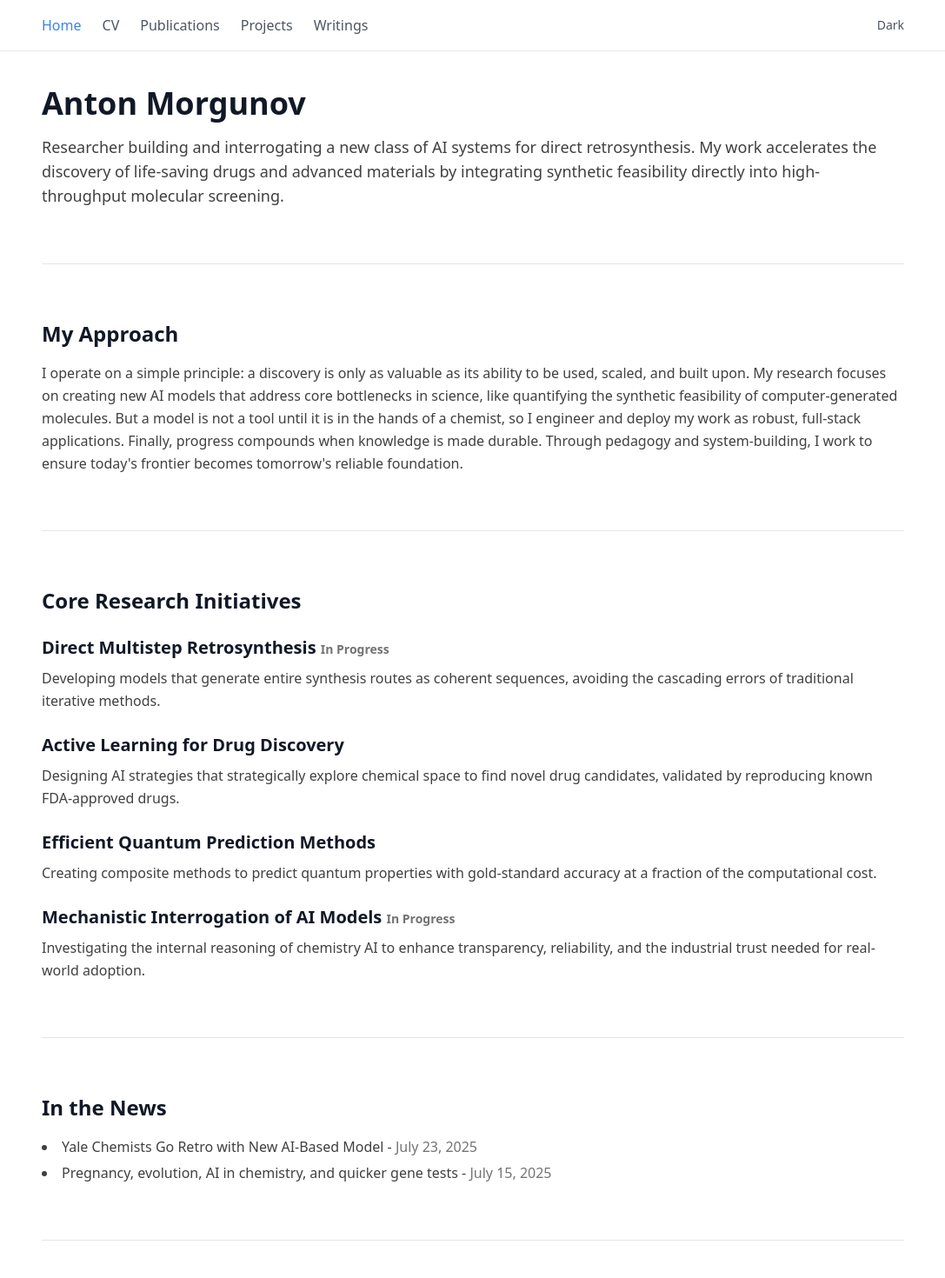
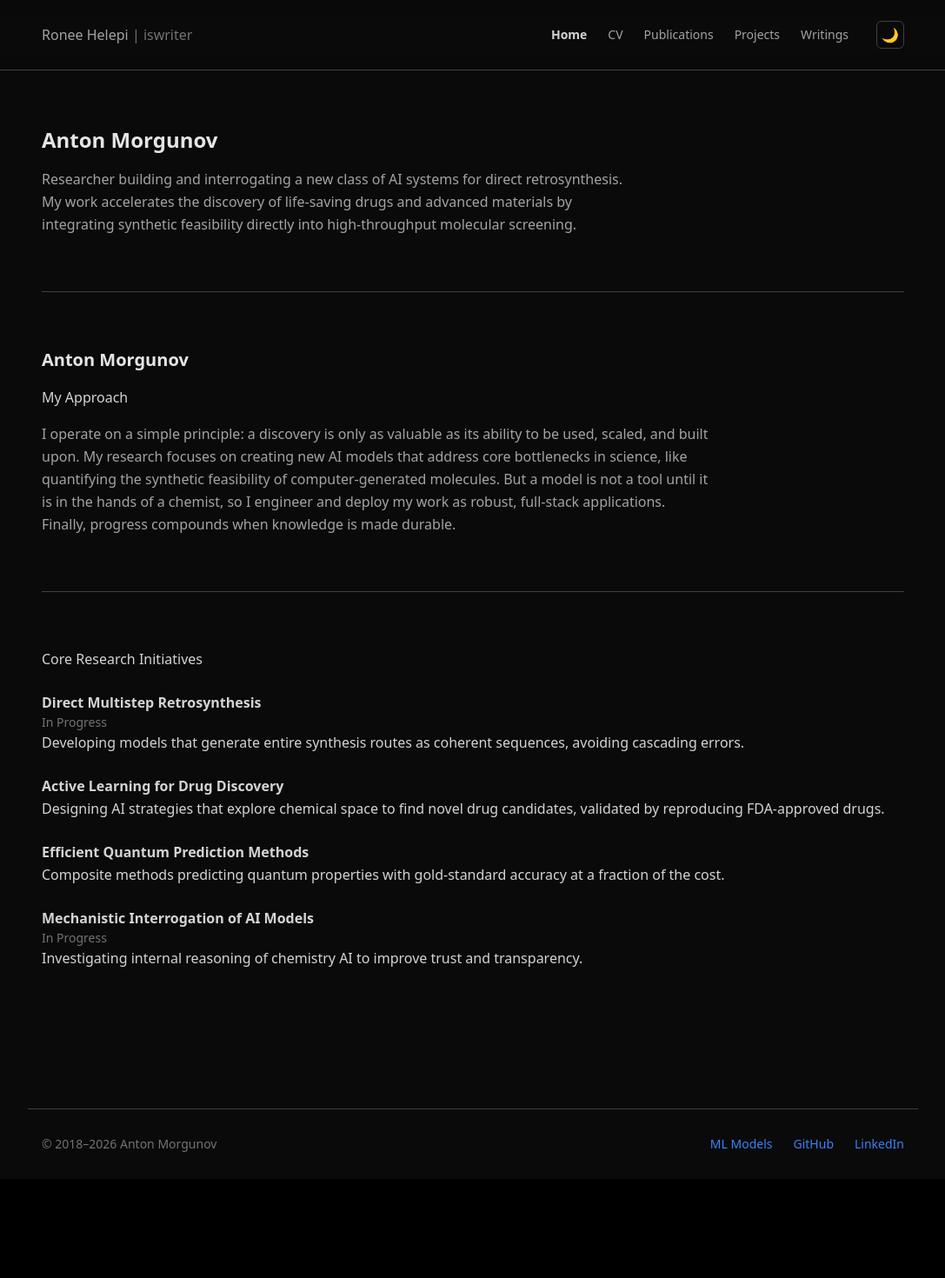
Before and after one commit to RONHEL235/minimal-academic-portfolio, a React (Vite) app: page / in a window 1280 px wide. Shown: the top 1470 px of the page at 87% size, without its empty margins (96-1183 px from the left). After the commit the page ends 1356 px from the top, so only its background shows below. Built offline with nearby package versions, Linux system fonts and the light colour scheme.

Commit message:
Theme toggle debuging, we try again tomorrow

```diff
--- a/src/App.jsx
+++ b/src/App.jsx
@@ -11,9 +11,10 @@ import Writings from "./pages/Writings";
 export default function App() {
   return (
     <BrowserRouter>
-      <div className="min-h-screen bg-white dark:bg-black text-gray-900 dark:text-gray-100">
+      <div className="min-h-screen bg-neutral-950 text-neutral-100">
         <Navbar />
-        <main className="max-w-5xl mx-auto px-4 py-10">
+
+        <main className="max-w-5xl mx-auto px-4 py-16 space-y-16">
           <Routes>
             <Route path="/" element={<Home />} />
             <Route path="/cv" element={<CV />} />
@@ -22,6 +23,7 @@ export default function App() {
             <Route path="/writings" element={<Writings />} />
           </Routes>
         </main>
+
         <Footer />
       </div>
     </BrowserRouter>
--- a/src/components/Footer.jsx
+++ b/src/components/Footer.jsx
@@ -1,12 +1,23 @@
 export default function Footer() {
   return (
-    <footer className="mt-20 border-t border-neutral-200
-    ark:border-neutral-800">
-        <div className="max-w-3xl mx-auto px-4 py-6 text-sm text-neutral-500 dark:text-neutral-500 flex gap-4">
-            <a href="#">GitHub</a>
-            <a href="#">LinkedIn</a>
-            <a href="#">Email</a>
+    <footer className="mt-24">
+      <div className="max-w-5xl mx-auto px-4 border-t border-neutral-700">
+        <div className="flex flex-wrap items-center justify-between h-20 text-sm text-neutral-500">
+          <div>© 2018–2026 Anton Morgunov</div>
+
+          <div className="flex gap-6">
+            <a href="#" className="hover:text-neutral-300">
+              ML Models
+            </a>
+            <a href="#" className="hover:text-neutral-300">
+              GitHub
+            </a>
+            <a href="#" className="hover:text-neutral-300">
+              LinkedIn
+            </a>
+          </div>
         </div>
+      </div>
     </footer>
   );
 }
--- a/src/components/Navbar.jsx
+++ b/src/components/Navbar.jsx
@@ -1,36 +1,91 @@
 import { NavLink } from "react-router-dom";
+import { useState } from "react";
 import ThemeToggle from "./ThemeToggle";
 
+export default function Navbar() {
+  const [open, setOpen] = useState(false);
+
   const links = [
-  { name: "Home", path: "/" },
-  { name: "CV", path: "/cv" },
-  { name: "Publications", path: "/publications" },
-  { name: "Projects", path: "/projects" },
-  { name: "Writings", path: "/writings" }
+    { name: "Home", to: "/" },
+    { name: "CV", to: "/cv" },
+    { name: "Publications", to: "/publications" },
+    { name: "Projects", to: "/projects" },
+    { name: "Writings", to: "/writings" },
   ];
 
-export default function Navbar() {
   return (
-    <nav className="border-b border-gray-200 dark:border-gray-800">
-      <div className="max-w-5xl mx-auto px-4 py-4 flex justify-between items-center">
-        <div className="flex gap-6">
-          {links.map(link => (
+    <nav className="sticky top-0 z-50 bg-neutral-950/80 backdrop-blur-md border-b border-neutral-700">
+      <div className="w-full">
+        <div className="max-w-5xl mx-auto px-4">
+          <div className="flex items-center justify-between h-20">
+            {/* NAME */}
+            <div className="text-neutral-400 font-medium">
+              Ronee Helepi{" "}
+              <span className="text-neutral-500">| iswriter</span>
+            </div>
+
+            {/* DESKTOP */}
+            <div className="hidden md:flex items-center gap-8">
+              <div className="flex gap-6 text-sm">
+                {links.map((link) => (
                   <NavLink
                     key={link.name}
-              to={link.path}
+                    to={link.to}
                     className={({ isActive }) =>
                       isActive
-                  ? "text-blue-500 font-medium"
-                  : "text-gray-600 dark:text-gray-300"
+                        ? "font-semibold text-neutral-300"
+                        : "text-neutral-400 hover:text-neutral-300"
                     }
                   >
                     {link.name}
                   </NavLink>
                 ))}
               </div>
+              <ThemeToggle />
+            </div>
 
-        {/* Far right */}
+            {/* MOBILE RIGHT SIDE */}
+            <div className="md:hidden flex items-center gap-4">
               <ThemeToggle />
+              <button
+                onClick={() => setOpen(!open)}
+                className="text-neutral-400"
+              >
+                <svg
+                  className="w-6 h-6"
+                  viewBox="0 0 24 24"
+                  fill="none"
+                  stroke="currentColor"
+                  strokeWidth="2"
+                >
+                  <path d="M3 6h18M3 12h18M3 18h18" />
+                </svg>
+              </button>
+            </div>
+          </div>
+        </div>
+
+        {/* MOBILE MENU */}
+        {open && (
+          <div className="md:hidden border-t border-neutral-700">
+            <div className="max-w-5xl mx-auto px-4 py-4 space-y-4">
+              {links.map((link) => (
+                <NavLink
+                  key={link.name}
+                  to={link.to}
+                  onClick={() => setOpen(false)}
+                  className={({ isActive }) =>
+                    isActive
+                      ? "block font-semibold text-neutral-300"
+                      : "block text-neutral-400"
+                  }
+                >
+                  {link.name}
+                </NavLink>
+              ))}
+            </div>
+          </div>
+        )}
       </div>
     </nav>
   );
--- a/src/components/ThemeToggle.jsx
+++ b/src/components/ThemeToggle.jsx
@@ -1,18 +1,73 @@
-import { useEffect, useState } from "react";
+import { useEffect, useState, useRef } from "react";
 
 export default function ThemeToggle() {
-  const [theme, setTheme] = useState("light");
+  const [theme, setTheme] = useState("dark");
+  const [open, setOpen] = useState(false);
+  const ref = useRef(null);
 
+  // Apply theme safely
+  const applyTheme = (mode) => {
+    setTheme(mode);
+    if (mode === "dark") {
+      document.documentElement.classList.add("dark");
+    } else {
+      document.documentElement.classList.remove("dark");
+    }
+    localStorage.setItem("theme", mode);
+  };
+
+  // Load theme on first mount
   useEffect(() => {
-    document.documentElement.classList.toggle("dark", theme === "dark");
-  }, [theme]);
+    const saved = localStorage.getItem("theme") || "dark";
+    applyTheme(saved);
+  }, []);
+
+  // Close dropdown on outside click
+  useEffect(() => {
+    const handler = (e) => {
+      if (ref.current && !ref.current.contains(e.target)) {
+        setOpen(false);
+      }
+    };
+    document.addEventListener("mousedown", handler);
+    return () => document.removeEventListener("mousedown", handler);
+  }, []);
 
   return (
-    <button
-      onClick={() => setTheme(theme === "light" ? "dark" : "light")}
-      className="text-sm text-gray-600 dark:text-gray-300"
-    >
-      {theme === "light" ? "Dark" : "Light"}
-    </button>
+    <div ref={ref} className="relative">
+      {/* TOGGLE BUTTON */}
+      <button
+        onClick={() => setOpen(!open)}
+        aria-label="Theme options"
+        className="w-8 h-8 flex items-center justify-center rounded-md border border-neutral-700 hover:bg-neutral-800 text-neutral-400"
+      >
+        {theme === "dark" ? "🌙" : "☀️"}
+      </button>
+
+      {/* DROPDOWN */}
+      {open && (
+        <div className="absolute right-0 mt-2 w-28 rounded-md border border-neutral-700 bg-neutral-900 shadow-lg z-50">
+          <button
+            onClick={() => {
+              applyTheme("light");
+              setOpen(false);
+            }}
+            className="flex items-center gap-2 w-full px-4 py-2 text-sm text-neutral-400 hover:bg-neutral-800"
+          >
+            ☀️ Light
+          </button>
+
+          <button
+            onClick={() => {
+              applyTheme("dark");
+              setOpen(false);
+            }}
+            className="flex items-center gap-2 w-full px-4 py-2 text-sm text-neutral-400 hover:bg-neutral-800"
+          >
+            🌙 Dark
+          </button>
+        </div>
+      )}
+    </div>
   );
 }
--- a/src/index.css
+++ b/src/index.css
@@ -16,7 +16,7 @@
   }
 
   p {
-    @apply text-neutral-700 dark:text-neutral-400 mb-4;
+    @apply text-neutral-300;
   }
 
   a {
--- a/src/pages/Home.jsx
+++ b/src/pages/Home.jsx
@@ -1,109 +1,90 @@
 export default function Home() {
   return (
     <div className="space-y-16">
-
-      {/* Hero / Intro Section */}
-      <section className="space-y-4">
-        <h1 className="text-4xl font-bold">Anton Morgunov</h1>
-        <p className="text-lg text-neutral-700 dark:text-neutral-400">
-          Researcher building and interrogating a new class of AI systems for direct retrosynthesis.
-          My work accelerates the discovery of life-saving drugs and advanced materials by integrating
-          synthetic feasibility directly into high-throughput molecular screening.
+      {/* HERO */}
+      <section>
+        <h1 className="text-2xl font-semibold text-neutral-200">
+          Anton Morgunov
+        </h1>
+        <p className="mt-4 max-w-2xl text-neutral-400">
+          Researcher building and interrogating a new class of AI systems for
+          direct retrosynthesis. My work accelerates the discovery of life-saving
+          drugs and advanced materials by integrating synthetic feasibility
+          directly into high-throughput molecular screening.
         </p>
       </section>
 
-      <hr className="border-neutral-200 dark:border-neutral-800" />
+      <div className="border-t border-neutral-700" />
 
-      {/* Approach Section */}
-      <section className="space-y-4">
-        <h2 className="text-2xl font-semibold">My Approach</h2>
-        <p className="text-neutral-700 dark:text-neutral-400">
-          I operate on a simple principle: a discovery is only as valuable as its ability to be used, scaled,
-          and built upon. My research focuses on creating new AI models that address core bottlenecks in science,
-          like quantifying the synthetic feasibility of computer-generated molecules. But a model is not a tool
-          until it is in the hands of a chemist, so I engineer and deploy my work as robust, full-stack applications.
-          Finally, progress compounds when knowledge is made durable. Through pedagogy and system-building, I work
-          to ensure today's frontier becomes tomorrow's reliable foundation.
+      {/* APPROACH */}
+      <section>
+        <h2 className="text-xl font-semibold text-neutral-200">
+          Anton Morgunov
+        </h2>
+        <h3 className="mt-4 font-medium text-neutral-300">My Approach</h3>
+        <p className="mt-4 max-w-3xl text-neutral-400">
+          I operate on a simple principle: a discovery is only as valuable as its
+          ability to be used, scaled, and built upon. My research focuses on
+          creating new AI models that address core bottlenecks in science, like
+          quantifying the synthetic feasibility of computer-generated molecules.
+          But a model is not a tool until it is in the hands of a chemist, so I
+          engineer and deploy my work as robust, full-stack applications.
+          Finally, progress compounds when knowledge is made durable.
         </p>
       </section>
 
-      <hr className="border-neutral-200 dark:border-neutral-800" />
+      <div className="border-t border-neutral-700" />
 
-      {/* Core Research Initiatives */}
-      <section className="space-y-6">
-        <h2 className="text-2xl font-semibold">Core Research Initiatives</h2>
+      {/* CORE RESEARCH */}
+      <section>
+        <h3 className="font-medium text-neutral-300">
+          Core Research Initiatives
+        </h3>
 
-        {/* Each Initiative */}
-        <div className="space-y-2">
-          <h3 className="text-xl font-semibold">Direct Multistep Retrosynthesis <span className="text-sm text-neutral-500 dark:text-neutral-400">In Progress</span></h3>
-          <p className="text-neutral-700 dark:text-neutral-400">
-            Developing models that generate entire synthesis routes as coherent sequences, avoiding the cascading errors of traditional iterative methods.
-          </p>
-        </div>
+        <ul className="mt-6 space-y-6 text-neutral-400">
+          <li>
+            <strong className="text-neutral-300">
+              Direct Multistep Retrosynthesis
+            </strong>
+            <div className="text-sm text-neutral-500">In Progress</div>
+            <p>
+              Developing models that generate entire synthesis routes as coherent
+              sequences, avoiding cascading errors.
+            </p>
+          </li>
 
-        <div className="space-y-2">
-          <h3 className="text-xl font-semibold">Active Learning for Drug Discovery</h3>
-          <p className="text-neutral-700 dark:text-neutral-400">
-            Designing AI strategies that strategically explore chemical space to find novel drug candidates, validated by reproducing known FDA-approved drugs.
-          </p>
-        </div>
+          <li>
+            <strong className="text-neutral-300">
+              Active Learning for Drug Discovery
+            </strong>
+            <p>
+              Designing AI strategies that explore chemical space to find novel
+              drug candidates, validated by reproducing FDA-approved drugs.
+            </p>
+          </li>
 
-        <div className="space-y-2">
-          <h3 className="text-xl font-semibold">Efficient Quantum Prediction Methods</h3>
-          <p className="text-neutral-700 dark:text-neutral-400">
-            Creating composite methods to predict quantum properties with gold-standard accuracy at a fraction of the computational cost.
-          </p>
-        </div>
+          <li>
+            <strong className="text-neutral-300">
+              Efficient Quantum Prediction Methods
+            </strong>
+            <p>
+              Composite methods predicting quantum properties with gold-standard
+              accuracy at a fraction of the cost.
+            </p>
+          </li>
 
-        <div className="space-y-2">
-          <h3 className="text-xl font-semibold">Mechanistic Interrogation of AI Models <span className="text-sm text-neutral-500 dark:text-neutral-400">In Progress</span></h3>
-          <p className="text-neutral-700 dark:text-neutral-400">
-            Investigating the internal reasoning of chemistry AI to enhance transparency, reliability, and the industrial trust needed for real-world adoption.
-          </p>
-        </div>
-      </section>
-
-      <hr className="border-neutral-200 dark:border-neutral-800" />
-
-      {/* News Section */}
-      <section className="space-y-4">
-        <h2 className="text-2xl font-semibold">In the News</h2>
-        <ul className="list-disc list-inside text-neutral-700 dark:text-neutral-400 space-y-1">
-          <li>Yale Chemists Go Retro with New AI-Based Model - <span className="text-neutral-500 dark:text-neutral-400">July 23, 2025</span></li>
-          <li>Pregnancy, evolution, AI in chemistry, and quicker gene tests - <span className="text-neutral-500 dark:text-neutral-400">July 15, 2025</span></li>
+          <li>
+            <strong className="text-neutral-300">
+              Mechanistic Interrogation of AI Models
+            </strong>
+            <div className="text-sm text-neutral-500">In Progress</div>
+            <p>
+              Investigating internal reasoning of chemistry AI to improve trust
+              and transparency.
+            </p>
+          </li>
         </ul>
       </section>
-
-      <hr className="border-neutral-200 dark:border-neutral-800" />
-
-      {/* Recent Work */}
-      <section className="space-y-4">
-        <h2 className="text-2xl font-semibold">Recent Work</h2>
-        <p className="text-neutral-700 dark:text-neutral-400">
-          RetroCast and SynthArena: building the infrastructure for the next breakthrough in chemistry.
-          A breakdown of Procrustean Bed for AI-Driven Retrosynthesis: A Unified Framework for Reproducible Evaluation.
-        </p>
-      </section>
-
-      <hr className="border-neutral-200 dark:border-neutral-800" />
-
-      {/* Featured Projects */}
-      <section className="space-y-4">
-        <h2 className="text-2xl font-semibold">Featured Projects</h2>
-        <div className="space-y-2">
-          <h3 className="text-xl font-semibold">SynthArena</h3>
-          <p className="text-neutral-700 dark:text-neutral-400">
-            A public leaderboard and visualization platform for AI retrosynthesis. Compare models side-by-side, inspect predicted routes, and see which ones generate sound chemistry versus chemical fiction.
-          </p>
-        </div>
-        <div className="space-y-2">
-          <h3 className="text-xl font-semibold">RetroCast</h3>
-          <p className="text-neutral-700 dark:text-neutral-400">
-            The engine that powers SynthArena. A Python toolkit that solves the babel of formats in AI retrosynthesis, providing a universal translation layer and a reproducible, cryptographically-verifiable pipeline for benchmarking any model.
-          </p>
-        </div>
-      </section>
-
     </div>
   );
 }
```
Also changed, not shown: index.html (+15 -3 lines). Lines whose indentation alone changed are shown as unchanged.
